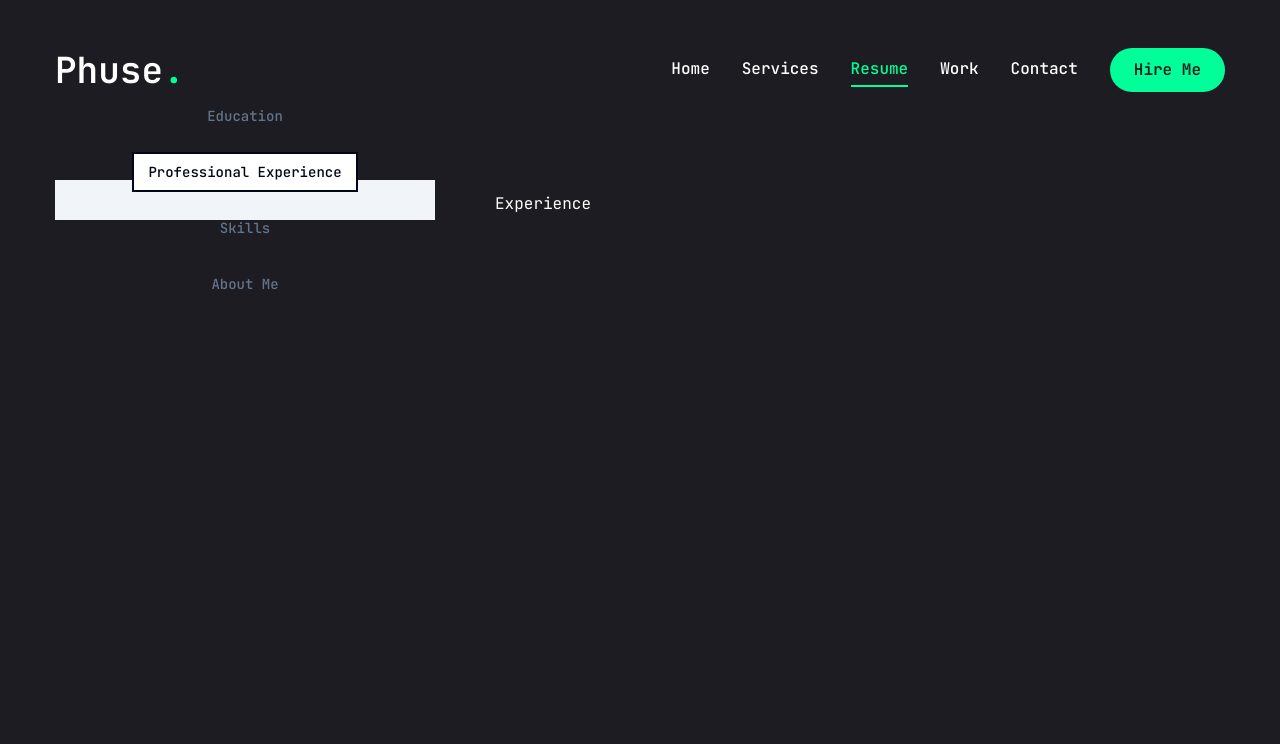
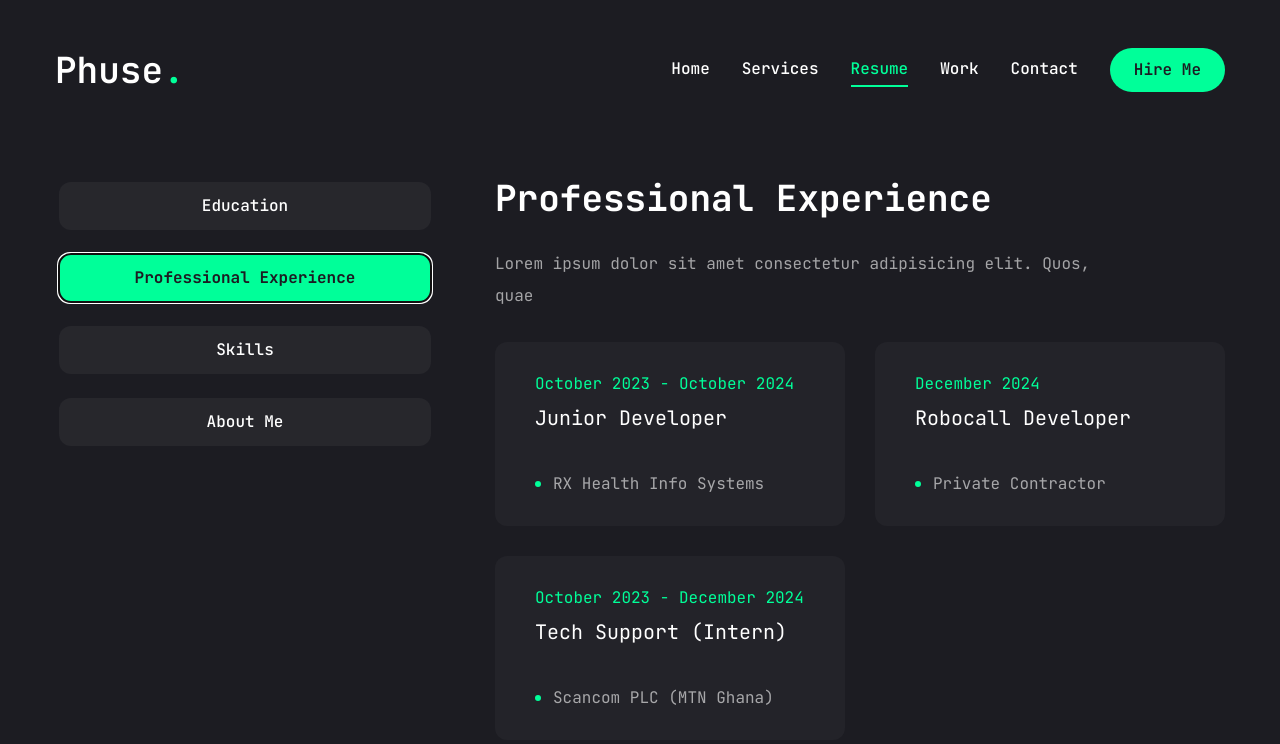
Before and after one commit to Phuse21/phuse-portfolio, a Next.js app: page /resume in a window 1280 px wide. Both pictures are taken after a click on the tab "Professional Experience". Shown: the top 744 px of the page. Built offline with nearby package versions, Linux system fonts and the light colour scheme.

Commit message:
resume page- exxperience

```diff
--- a/app/resume/page.jsx
+++ b/app/resume/page.jsx
@@ -6,6 +6,7 @@
 
 import { motion } from "framer-motion";
 import { Tabs, TabsContent, TabsList, TabsTrigger } from "@/components/ui/tabs";
+import { ScrollArea } from "@/components/ui/scroll-area";
 
 //about data
 const about = {
@@ -51,7 +52,7 @@
     {
       company: "RX Health Info Systems",
       title: "Junior Developer",
-      date: "2023 - 2024",
+      date: "October 2023 - October 2024",
       description:
         "Lorem ipsum dolor sit amet consectetur adipisicing elit. Quos, quae ",
     },
@@ -169,9 +170,51 @@
 
           {/* content */}
           <div className="min-h-[70vh] w-full">
+            {/* education */}
+            <TabsContent value="education" className="w-full">
+              Education
+            </TabsContent>
+
             {/* experience */}
             <TabsContent value="experience" className="w-full">
-              Experience
+              <div className="flex flex-col gap-[30px] text-center xl:text-left">
+                <h3 className="text-4xl font-bold">{experience.title}</h3>
+                <p className="max-w-[600px] text-white/60 mx-auto xl:mx-0">
+                  {experience.description}
+                </p>
+
+                <ScrollArea className="h-[400px]">
+                  <ul className="grid grid-cols-1 lg:grid-cols-2 gap-[30px]">
+                    {experience.items.map((item, index) => {
+                      return (
+                        <li
+                          key={index}
+                          className="bg-[#232329] h-[184px] py-6 px-10 rounded-xl flex flex-col justify-center items-center lg:items-start gap-1"
+                        >
+                          <span className="text-accent">{item.date}</span>
+                          <h3 className="text-xl max-w-[260px] min-h-[60px] text-center lg:text-left">
+                            {item.title}
+                          </h3>
+
+                          <div className="flex items-center gap-3">
+                            <span className="w-[6px] h-[6px] rounded-full bg-accent"></span>
+                            <p className="text-white/60">{item.company}</p>
+                          </div>
+                        </li>
+                      );
+                    })}
+                  </ul>
+                </ScrollArea>
+              </div>
+            </TabsContent>
+
+            {/* skills */}
+            <TabsContent value="skills" className="w-full">
+              Skills
+            </TabsContent>
+            {/* About Me */}
+            <TabsContent value="about" className="w-full">
+              About Me
             </TabsContent>
           </div>
         </Tabs>
--- a/components/ui/tabs.jsx
+++ b/components/ui/tabs.jsx
@@ -1,43 +1,43 @@
-"use client"
+"use client";
 
-import * as React from "react"
-import * as TabsPrimitive from "@radix-ui/react-tabs"
+import * as React from "react";
+import * as TabsPrimitive from "@radix-ui/react-tabs";
 
-import { cn } from "@/lib/utils"
+import { cn } from "@/lib/utils";
 
-const Tabs = TabsPrimitive.Root
+const Tabs = TabsPrimitive.Root;
 
 const TabsList = React.forwardRef(({ className, ...props }, ref) => (
   <TabsPrimitive.List
     ref={ref}
-    className={cn(
-      "inline-flex h-10 items-center justify-center rounded-md bg-slate-100 p-1 text-slate-500 dark:bg-slate-800 dark:text-slate-400",
-      className
-    )}
-    {...props} />
-))
-TabsList.displayName = TabsPrimitive.List.displayName
+    className={cn("inline-flex h-auto rounded-md p-1 text-primary", className)}
+    {...props}
+  />
+));
+TabsList.displayName = TabsPrimitive.List.displayName;
 
 const TabsTrigger = React.forwardRef(({ className, ...props }, ref) => (
   <TabsPrimitive.Trigger
     ref={ref}
     className={cn(
-      "inline-flex items-center justify-center whitespace-nowrap rounded-sm px-3 py-1.5 text-sm font-medium ring-offset-white transition-all focus-visible:outline-none focus-visible:ring-2 focus-visible:ring-slate-950 focus-visible:ring-offset-2 disabled:pointer-events-none disabled:opacity-50 data-[state=active]:bg-white data-[state=active]:text-slate-950 data-[state=active]:shadow-sm dark:ring-offset-slate-950 dark:focus-visible:ring-slate-300 dark:data-[state=active]:bg-slate-950 dark:data-[state=active]:text-slate-50",
+      "inline-flex items-center w-full bg-[#27272c] justify-center whitespace-nowrap text-white rounded-xl p-3 text-base font-medium ring-offset-white transition-all disabled:pointer-events-none disabled:opacity-50 data-[state=active]:bg-accent data-[state=active]:text-primary data-[state=active]:font-bold data-[state=active]:shadow-sm",
       className
     )}
-    {...props} />
-))
-TabsTrigger.displayName = TabsPrimitive.Trigger.displayName
+    {...props}
+  />
+));
+TabsTrigger.displayName = TabsPrimitive.Trigger.displayName;
 
 const TabsContent = React.forwardRef(({ className, ...props }, ref) => (
   <TabsPrimitive.Content
     ref={ref}
     className={cn(
-      "mt-2 ring-offset-white focus-visible:outline-none focus-visible:ring-2 focus-visible:ring-slate-950 focus-visible:ring-offset-2 dark:ring-offset-slate-950 dark:focus-visible:ring-slate-300",
+      "min-h[480px] ring-offset-white focus-visible:outline-none focus-visible:ring-2 focus-visible:ring-slate-950 focus-visible:ring-offset-2 dark:ring-offset-slate-950 dark:focus-visible:ring-slate-300",
       className
     )}
-    {...props} />
-))
-TabsContent.displayName = TabsPrimitive.Content.displayName
+    {...props}
+  />
+));
+TabsContent.displayName = TabsPrimitive.Content.displayName;
 
-export { Tabs, TabsList, TabsTrigger, TabsContent }
+export { Tabs, TabsList, TabsTrigger, TabsContent };
```
